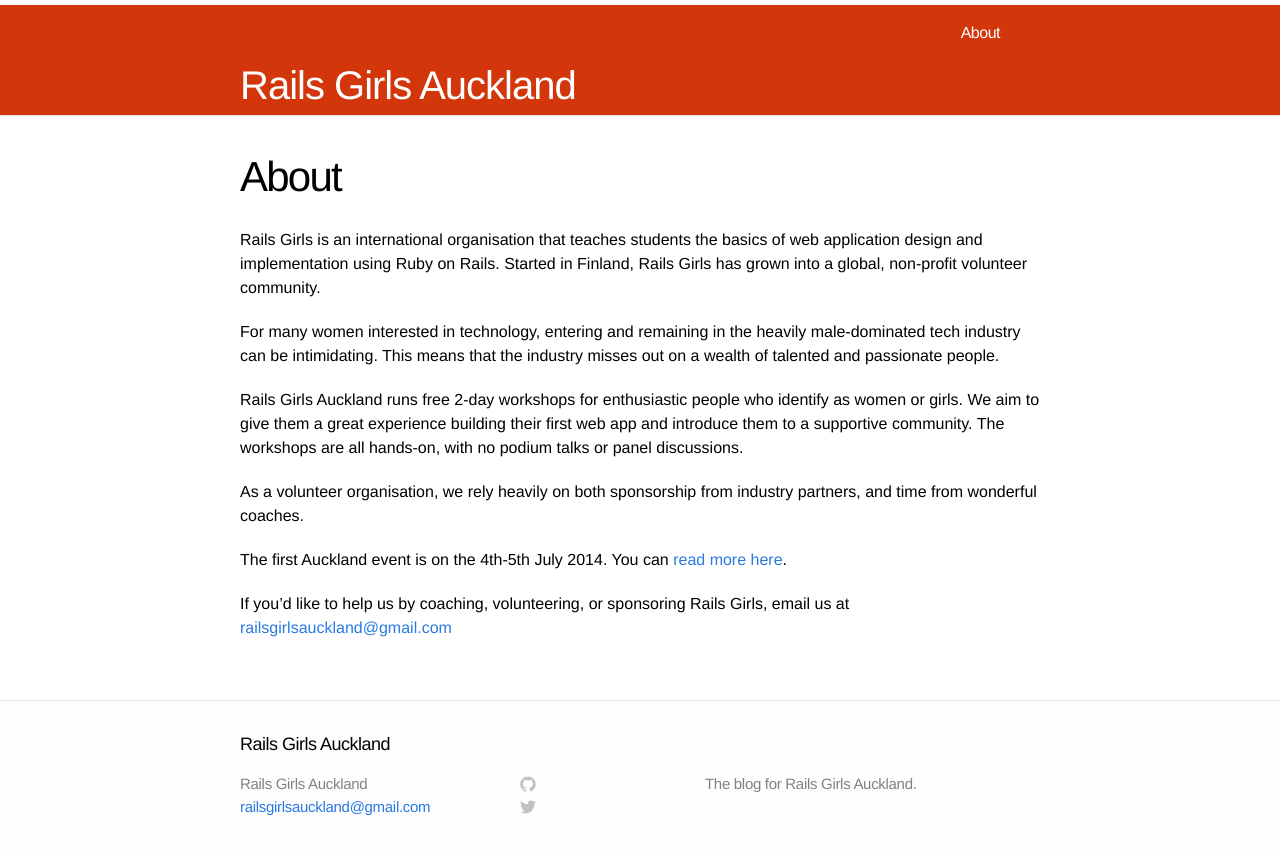
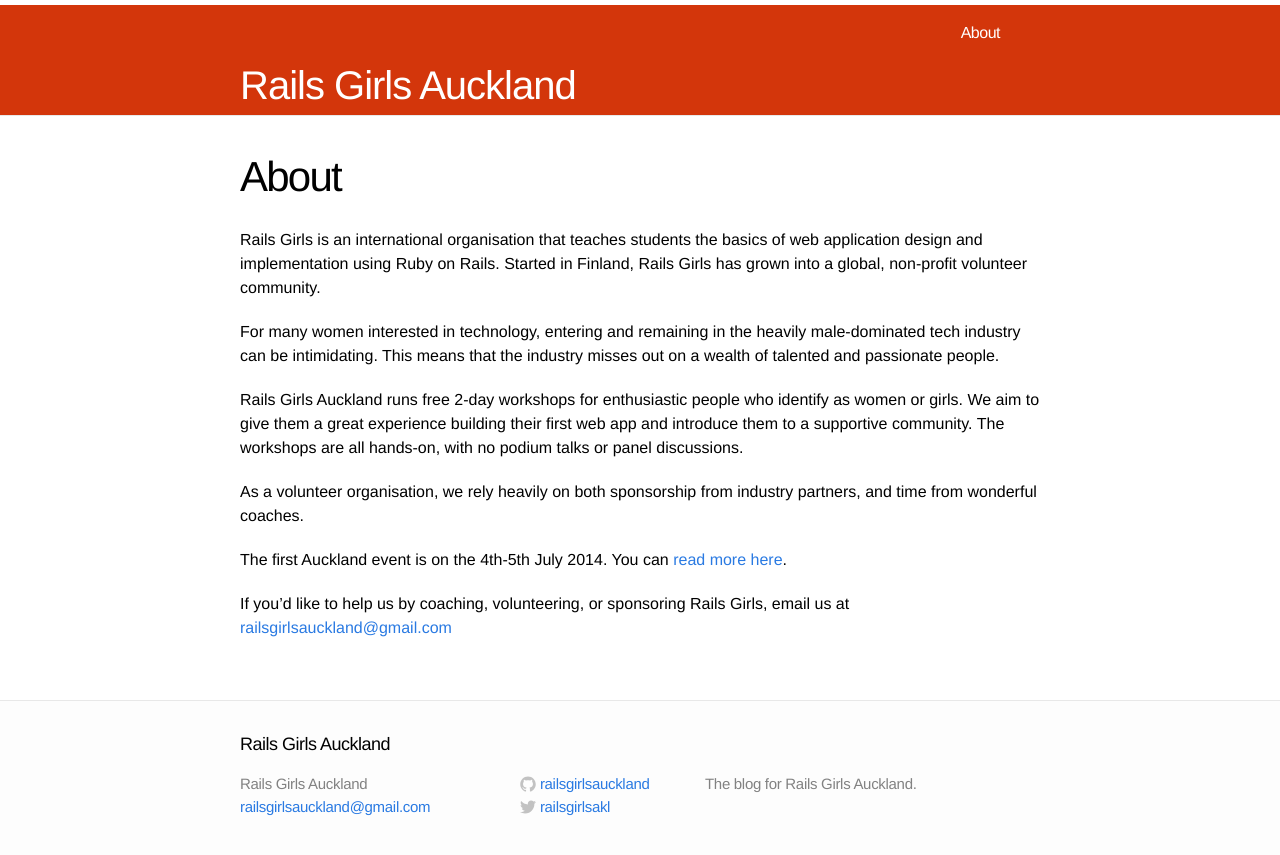
Before and after one commit to natdudley/railsgirlsblog, a Jekyll site: the page built from about.md, in a window 1280 px wide. Shown: the top 855 px of the page. Built offline with Jekyll 4.4.1, drawn with Linux system fonts in a browser that asks for light colours.

Commit message:
Twitter/GH links
Fixes #6

```diff
--- a/_config.yml
+++ b/_config.yml
@@ -4,7 +4,8 @@ email: railsgirlsauckland@gmail.com
 description: "The blog for Rails Girls Auckland."
 baseurl: "/railsgirlsblog"
 url: ""
-
+username: railsgirlsakl
+usernamegh: railsgirlsauckland
 # Build settings
 markdown: kramdown
 permalink: pretty
--- a/_includes/footer.html
+++ b/_includes/footer.html
@@ -14,7 +14,7 @@
     <div class="footer-col-2 column">
       <ul>
         <li>
-          <a href="https://github.com/{{ site.username }}">
+          <a href="https://github.com/{{ site.usernamegh }}">
             <span class="icon github">
               <svg version="1.1" class="github-icon-svg" xmlns="http://www.w3.org/2000/svg" xmlns:xlink="http://www.w3.org/1999/xlink" x="0px" y="0px"
                  viewBox="0 0 16 16" enable-background="new 0 0 16 16" xml:space="preserve">
@@ -29,7 +29,7 @@
                 c0,0.208,0.14,0.449,0.534,0.373c3.081-1.028,5.302-3.935,5.302-7.362C15.76,3.906,12.285,0.431,7.999,0.431z"/>
               </svg>
             </span>
-            <span class="username">{{ site.username }}</span>
+            <span class="username">{{ site.usernamegh }}</span>
           </a>
         </li>
         <li>
```
